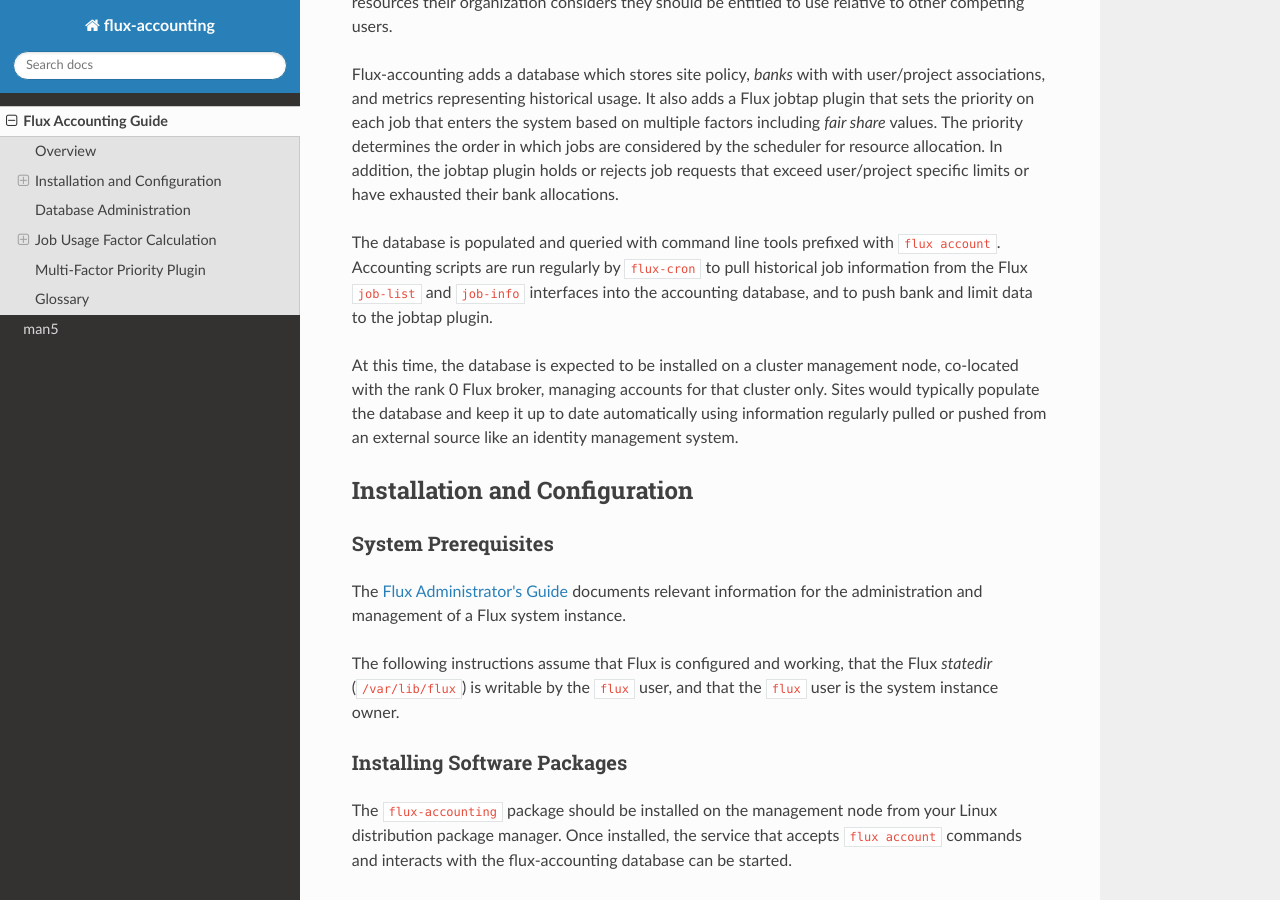
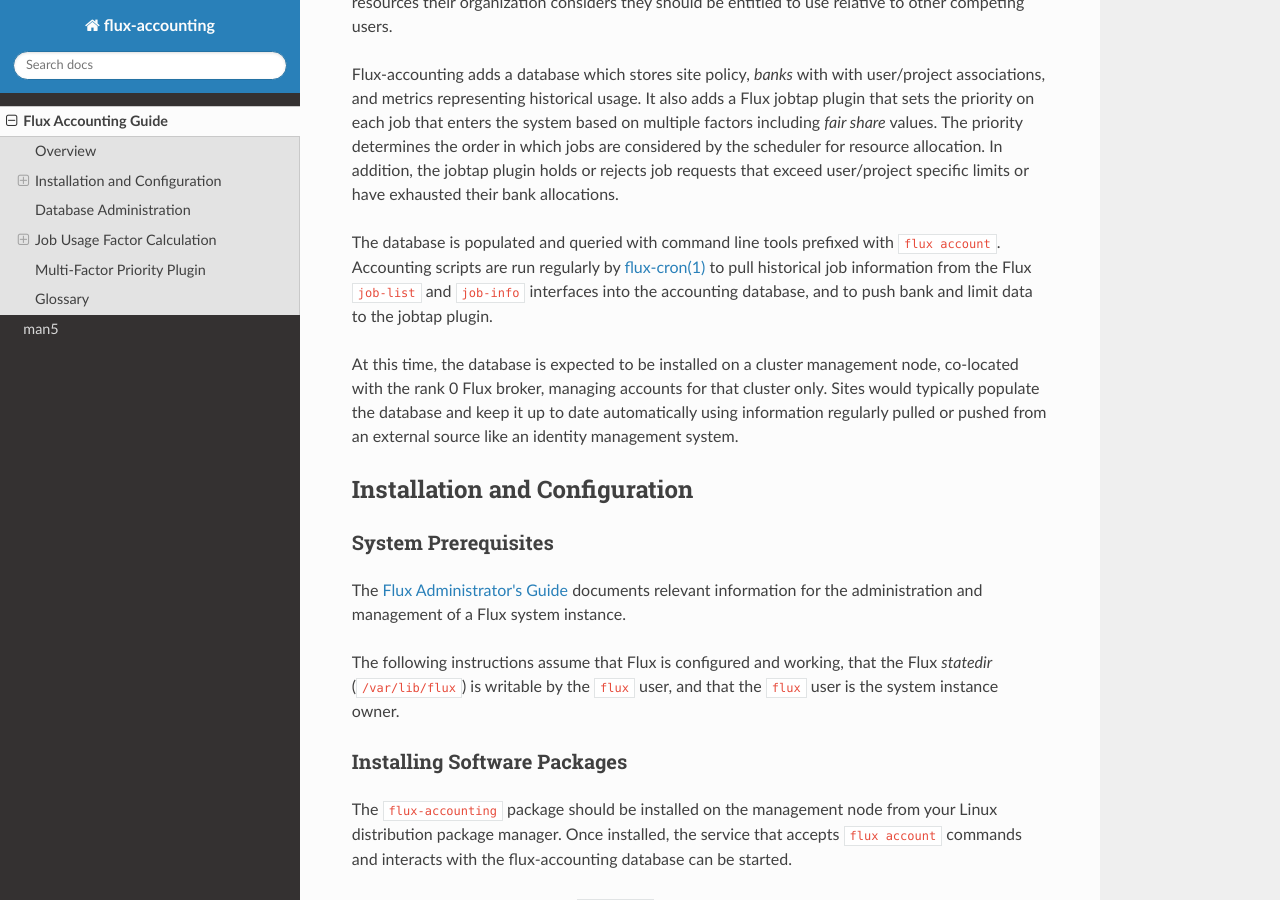
Before and after one commit to flux-framework/flux-accounting, a Sphinx documentation site: the page built from doc/guide/accounting-guide.rst, in a window 1280 px wide and 900 px high, scrolled down 494 px. Built offline with Sphinx 7.4.7 and the Read the Docs theme 3.1.0, drawn with Linux system fonts in a browser that asks for light colours; cross-references to code outside the pages are shown as plain code; some of the changed text lies outside the part shown.

```diff
--- a/doc/conf.py
+++ b/doc/conf.py
@@ -54,6 +54,10 @@ source_suffix = ".rst"
 extensions = ["sphinx.ext.intersphinx", "sphinx.ext.napoleon", "domainrefs"]
 
 domainrefs = {
+    "core:man1": {
+        "text": "%s(1)",
+        "url": "https://flux-framework.readthedocs.io/projects/flux-core/en/latest/man1/%s.html",
+    },
     "core:man5": {
         "text": "%s(5)",
         "url": "https://flux-framework.readthedocs.io/projects/flux-core/en/latest/man5/%s.html",
@@ -118,7 +122,7 @@ def man_role(name, rawtext, text, lineno, inliner, options={}, content=[]):
 # launch setup
 def setup(app):
     app.connect("builder-inited", run_apidoc)
-    for section in [5]:
+    for section in [1, 5]:
         app.add_role(f"man{section}", man_role)
 
 
```
